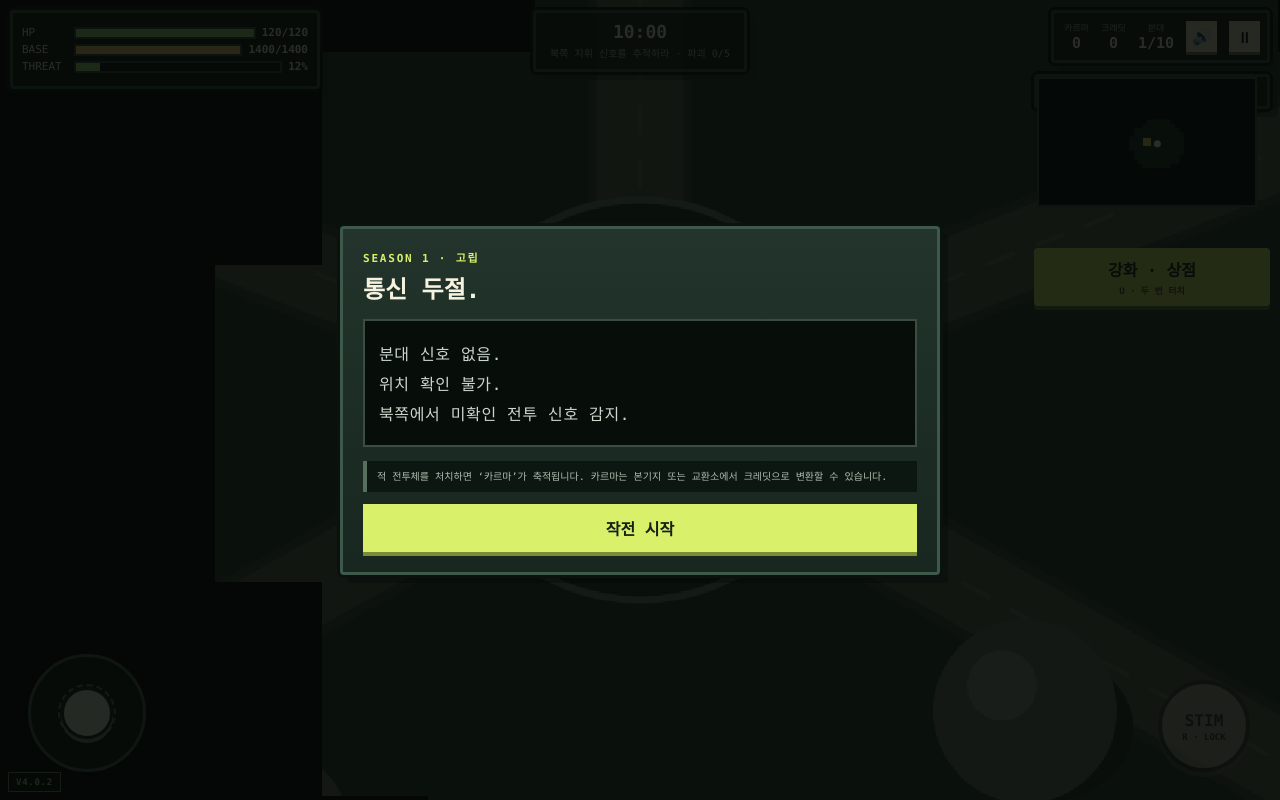
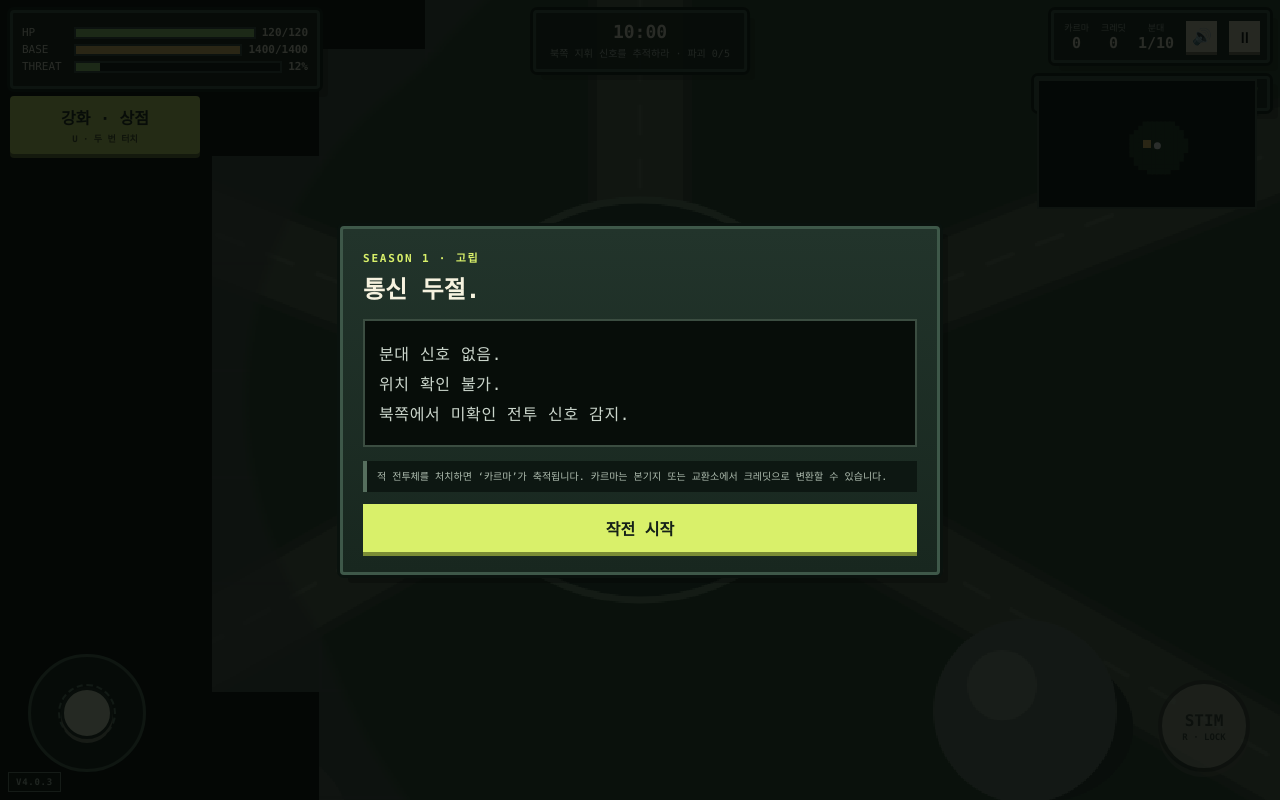
Before and after one commit to gioblackg/outpost-zero, a website: page public/game.html in a window 1280 px wide. Drawn offline with Linux system fonts and the light colour scheme.

Commit message:
Add files via upload

```diff
--- a/package.json
+++ b/package.json
@@ -2,7 +2,7 @@
   "name": "outpost-zero",
   "version": "0.4.2",
   "private": true,
-  "description": "OUTPOST ZERO V4.0.2 - Season 1 exploration, fog of war, terrain and persistent sortie prototype",
+  "description": "OUTPOST ZERO V4.0.3 - Season 1 exploration, fog of war, terrain and persistent sortie prototype",
   "scripts": {
     "start": "node server.js"
   },
--- a/public/game.html
+++ b/public/game.html
@@ -5,13 +5,13 @@
   <meta name="viewport" content="width=device-width,initial-scale=1,maximum-scale=1,user-scalable=no,viewport-fit=cover" />
   <meta name="theme-color" content="#101915" />
   <link rel="manifest" href="/manifest.json" />
-  <link rel="stylesheet" href="/styles.css?v=4.0.2" />
-  <title>OUTPOST ZERO V4.0.2 - Sortie</title>
+  <link rel="stylesheet" href="/styles.css?v=4.0.3" />
+  <title>OUTPOST ZERO V4.0.3 - Sortie</title>
 </head>
 <body class="game-page v4-game">
   <div id="rotateHint" class="rotate-hint">기기를 가로로 돌려주세요.</div>
   <div class="game-shell">
-    <div class="game-version-chip">V4.0.2</div>
+    <div class="game-version-chip">V4.0.3</div>
     <canvas id="gameCanvas" width="960" height="540"></canvas>
 
     <div class="hud top-left pixel-panel compact-hud">
@@ -155,6 +155,6 @@
     </div>
   </div>
 
-  <script type="module" src="/js/game.js?v=4.0.2"></script>
+  <script type="module" src="/js/game.js?v=4.0.3"></script>
 </body>
 </html>
--- a/public/js/base.js
+++ b/public/js/base.js
@@ -1,4 +1,4 @@
-import { loadMeta, accountLevelFromXp, getRunPerks, chapterProgress, loadRun, clearRun } from './storage.js?v=4.0.2';
+import { loadMeta, accountLevelFromXp, getRunPerks, chapterProgress, loadRun, clearRun } from './storage.js?v=4.0.3';
 
 const $ = s => document.querySelector(s);
 const meta = loadMeta();
--- a/public/js/game.js
+++ b/public/js/game.js
@@ -1,4 +1,4 @@
-import { loadMeta, saveMeta, getRunPerks, accountLevelFromXp, loadRun, saveRun, clearRun } from './storage.js?v=4.0.2';
+import { loadMeta, saveMeta, getRunPerks, accountLevelFromXp, loadRun, saveRun, clearRun } from './storage.js?v=4.0.3';
 
 const $ = s => document.querySelector(s);
 const canvas = $('#gameCanvas');
@@ -6,6 +6,13 @@ const ctx = canvas.getContext('2d');
 ctx.imageSmoothingEnabled = false;
 const minimap = $('#minimapCanvas');
 const mctx = minimap.getContext('2d');
+// Fog is composed on a separate logical 960x540 canvas, then laid over the world.
+// This prevents the fog mask from erasing world pixels and gives three reliable states:
+// unseen = black / explored = gray / currently visible = clear.
+const fogCanvas = document.createElement('canvas');
+fogCanvas.width = 960;
+fogCanvas.height = 540;
+const fctx = fogCanvas.getContext('2d');
 mctx.imageSmoothingEnabled = false;
 
 const meta = loadMeta();
@@ -253,9 +260,8 @@ function exploredAt(x,y){
   return explored[fogIndex(cx,cy)]===1;
 }
 function updateExploration(force=false){
-  fogClock-=force?999:0;
-  // Three explicit fog states are maintained per cell:
-  // 0 = never visited (black), explored=1/visible=0 = remembered (gray), visible=1 = current vision (clear).
+  // Mark every fog cell that intersects a sight circle as explored. Using cell-centre
+  // checks created blocky gaps at the edge of the player's sight in V4.0.2.
   visibleFog.fill(0);
   const sources=[home,...aliveSquad()];
   for(const src of sources){
@@ -263,8 +269,10 @@ function updateExploration(force=false){
     const minx=clamp(Math.floor((src.x-rad)/FOG_CELL),0,FOG_COLS-1),maxx=clamp(Math.floor((src.x+rad)/FOG_CELL),0,FOG_COLS-1);
     const miny=clamp(Math.floor((src.y-rad)/FOG_CELL),0,FOG_ROWS-1),maxy=clamp(Math.floor((src.y+rad)/FOG_CELL),0,FOG_ROWS-1);
     for(let cy=miny;cy<=maxy;cy++)for(let cx=minx;cx<=maxx;cx++){
-      const x=cx*FOG_CELL+FOG_CELL/2,y=cy*FOG_CELL+FOG_CELL/2;
-      if(Math.hypot(x-src.x,y-src.y)<=rad){
+      const left=cx*FOG_CELL, top=cy*FOG_CELL;
+      const closestX=clamp(src.x,left,left+FOG_CELL);
+      const closestY=clamp(src.y,top,top+FOG_CELL);
+      if(Math.hypot(closestX-src.x,closestY-src.y)<=rad){
         const idx=fogIndex(cx,cy);
         visibleFog[idx]=1;
         explored[idx]=1;
@@ -990,23 +998,60 @@ function drawObstacle(o){
 }
 
 function drawFogOverlay(){
-  const halfW=520,halfH=310;
-  const minCx=clamp(Math.floor((cam.x-halfW)/FOG_CELL)-1,0,FOG_COLS-1),maxCx=clamp(Math.floor((cam.x+halfW)/FOG_CELL)+1,0,FOG_COLS-1);
-  const minCy=clamp(Math.floor((cam.y-halfH)/FOG_CELL)-1,0,FOG_ROWS-1),maxCy=clamp(Math.floor((cam.y+halfH)/FOG_CELL)+1,0,FOG_ROWS-1);
+  // Build a screen-space fog layer. First everything is black.
+  fctx.setTransform(1,0,0,1,0,0);
+  fctx.clearRect(0,0,960,540);
+  fctx.globalCompositeOperation='source-over';
+  fctx.globalAlpha=1;
+  fctx.fillStyle='#000';
+  fctx.fillRect(0,0,960,540);
+
+  // Areas visited before are not black: show the remembered terrain through a gray veil.
+  // Slight overlap between cells removes hairline seams.
+  const halfW=520, halfH=310;
+  const minCx=clamp(Math.floor((cam.x-halfW)/FOG_CELL)-2,0,FOG_COLS-1),maxCx=clamp(Math.floor((cam.x+halfW)/FOG_CELL)+2,0,FOG_COLS-1);
+  const minCy=clamp(Math.floor((cam.y-halfH)/FOG_CELL)-2,0,FOG_ROWS-1),maxCy=clamp(Math.floor((cam.y+halfH)/FOG_CELL)+2,0,FOG_ROWS-1);
+
+  fctx.globalCompositeOperation='destination-out';
+  fctx.fillStyle='#fff';
   for(let cy=minCy;cy<=maxCy;cy++)for(let cx=minCx;cx<=maxCx;cx++){
-    const x=cx*FOG_CELL,y=cy*FOG_CELL,idx=fogIndex(cx,cy);
-    if(visibleFog[idx]) continue; // current sight: fully clear
-    if(explored[idx]){
-      // Previously explored: keep terrain memory visible as a neutral gray veil.
-      ctx.fillStyle='rgba(88,92,90,.68)';
-    }else{
-      // Never explored: completely black.
-      ctx.fillStyle='rgb(0,0,0)';
-    }
-    ctx.fillRect(x-1,y-1,FOG_CELL+2,FOG_CELL+2);
+    if(!explored[fogIndex(cx,cy)])continue;
+    const sx=cx*FOG_CELL-cam.x+480;
+    const sy=cy*FOG_CELL-cam.y+270;
+    fctx.fillRect(sx-1,sy-1,FOG_CELL+2,FOG_CELL+2);
   }
+
+  fctx.globalCompositeOperation='source-over';
+  fctx.fillStyle='rgba(72,76,74,.68)';
+  for(let cy=minCy;cy<=maxCy;cy++)for(let cx=minCx;cx<=maxCx;cx++){
+    if(!explored[fogIndex(cx,cy)])continue;
+    const sx=cx*FOG_CELL-cam.x+480;
+    const sy=cy*FOG_CELL-cam.y+270;
+    fctx.fillRect(sx-1,sy-1,FOG_CELL+2,FOG_CELL+2);
+  }
+
+  // Current sight must always be fully clear. We punch circular sight holes out of
+  // BOTH the black unseen layer and the gray remembered layer.
+  fctx.globalCompositeOperation='destination-out';
+  const sources=[home,...aliveSquad()];
+  for(const src of sources){
+    const rad=src===home?270:visionRadiusFor(src);
+    const sx=src.x-cam.x+480, sy=src.y-cam.y+270;
+    const g=fctx.createRadialGradient(sx,sy,Math.max(0,rad-28),sx,sy,rad);
+    g.addColorStop(0,'rgba(0,0,0,1)');
+    g.addColorStop(.72,'rgba(0,0,0,1)');
+    g.addColorStop(1,'rgba(0,0,0,0)');
+    fctx.fillStyle=g;
+    fctx.beginPath();
+    fctx.arc(sx,sy,rad,0,Math.PI*2);
+    fctx.fill();
+  }
+  fctx.globalCompositeOperation='source-over';
+  fctx.globalAlpha=1;
+
+  // Main canvas is already in 960x540 logical coordinates here.
+  ctx.drawImage(fogCanvas,0,0,960,540);
 }
-
 function drawHome(){
   ctx.fillStyle='#213a2c';ctx.beginPath();ctx.arc(home.x,home.y,home.r+45,0,Math.PI*2);ctx.fill();
   ctx.strokeStyle='#6d8a6f';ctx.lineWidth=5;ctx.stroke();
@@ -1082,8 +1127,8 @@ function drawWorld(){
   for(const a of allies)drawUnit(a,false);drawUnit(player,true);
   for(const p of particles){if(!currentlyVisible(p.x,p.y))continue;ctx.globalAlpha=Math.max(0,Math.min(1,p.life*2.2));ctx.fillStyle=p.color||'#f0c36d';ctx.fillRect(p.x-p.size/2,p.y-p.size/2,p.size,p.size);}ctx.globalAlpha=1;
   ctx.font='bold 12px monospace';ctx.textAlign='center';for(const f of floating){if(!currentlyVisible(f.x,f.y))continue;ctx.globalAlpha=Math.min(1,f.life*2);ctx.fillStyle=f.color||'#fff';ctx.fillText(f.text,f.x,f.y);}ctx.globalAlpha=1;
+  ctx.restore();
   drawFogOverlay();
-  ctx.restore();
 }
 
 function drawMinimap(){
--- a/public/styles.css
+++ b/public/styles.css
@@ -106,13 +106,13 @@ button,a{font:inherit}.pixel-panel{background:linear-gradient(#22342b,#18271f);b
 }
 
 
-/* V4.0.2 deploy/version marker */
+/* V4.0.3 deploy/version marker */
 .v4-title-meta{display:flex;justify-content:center;align-items:center;gap:8px;flex-wrap:wrap}
 .version-badge{display:inline-flex;align-items:center;justify-content:center;padding:4px 7px;border:2px solid #8ba66e;background:#17271d;color:#dff47c;font-size:10px;font-weight:900;letter-spacing:.08em;box-shadow:0 3px 0 #09110c}
 .game-version-chip{position:absolute;left:max(8px,env(safe-area-inset-left));bottom:max(8px,env(safe-area-inset-bottom));z-index:30;padding:4px 7px;background:#08100bcc;border:1px solid #728978;color:#b8c9b9;font-size:9px;font-weight:900;letter-spacing:.08em;pointer-events:none}
 
 
-/* V4.0.2 UI + Fog hotfix
+/* V4.0.3 UI + Fog hotfix
    Keep the tactical map and field terminal button in separate vertical zones. */
 .v4-game .minimap-wrap{top:74px;}
 .v4-game .battle-menu-btn{top:248px;}
@@ -124,3 +124,27 @@ button,a{font:inherit}.pixel-panel{background:linear-gradient(#22342b,#18271f);b
   .v4-game .minimap-wrap{top:65px;}
   .v4-game .battle-menu-btn{top:194px;}
 }
+
+
+/* V4.0.3 HUD separation + screen-space fog compositor hotfix */
+.v4-game .minimap-wrap{
+  right:max(10px,env(safe-area-inset-right));
+  top:max(76px,calc(env(safe-area-inset-top) + 66px));
+}
+/* Field terminal is deliberately on the opposite side of the tactical map.
+   This avoids overlap at every aspect ratio, instead of relying on stacked top offsets. */
+.v4-game .battle-menu-btn{
+  left:max(10px,env(safe-area-inset-left));
+  right:auto;
+  top:max(96px,calc(env(safe-area-inset-top) + 86px));
+  width:190px;
+  transform:none;
+}
+.v4-game .battle-menu-btn:active{transform:translateY(3px)}
+@media (max-width:900px){
+  .v4-game .battle-menu-btn{left:max(8px,env(safe-area-inset-left));top:max(86px,calc(env(safe-area-inset-top) + 78px));width:166px}
+  .v4-game .minimap-wrap{right:max(8px,env(safe-area-inset-right));top:max(68px,calc(env(safe-area-inset-top) + 60px))}
+}
+@media (max-width:620px){
+  .v4-game .battle-menu-btn{width:142px;padding:7px 6px}.v4-game .battle-menu-btn span{font-size:10px}.v4-game .battle-menu-btn small{font-size:7px}
+}
--- a/public/version.json
+++ b/public/version.json
@@ -1,5 +1,5 @@
 {
   "name": "OUTPOST ZERO",
-  "version": "4.0.2",
+  "version": "4.0.3",
   "build": "2026-09-10"
 }
--- a/server.js
+++ b/server.js
@@ -4,7 +4,7 @@ const path = require('path');
 
 const PORT = process.env.PORT || 3000;
 const ROOT = path.join(__dirname, 'public');
-const APP_VERSION = '4.0.2';
+const APP_VERSION = '4.0.3';
 
 const MIME = {
   '.html': 'text/html; charset=utf-8',
```
Also changed, not shown: public/index.html (+3 -3 lines), README.md.
